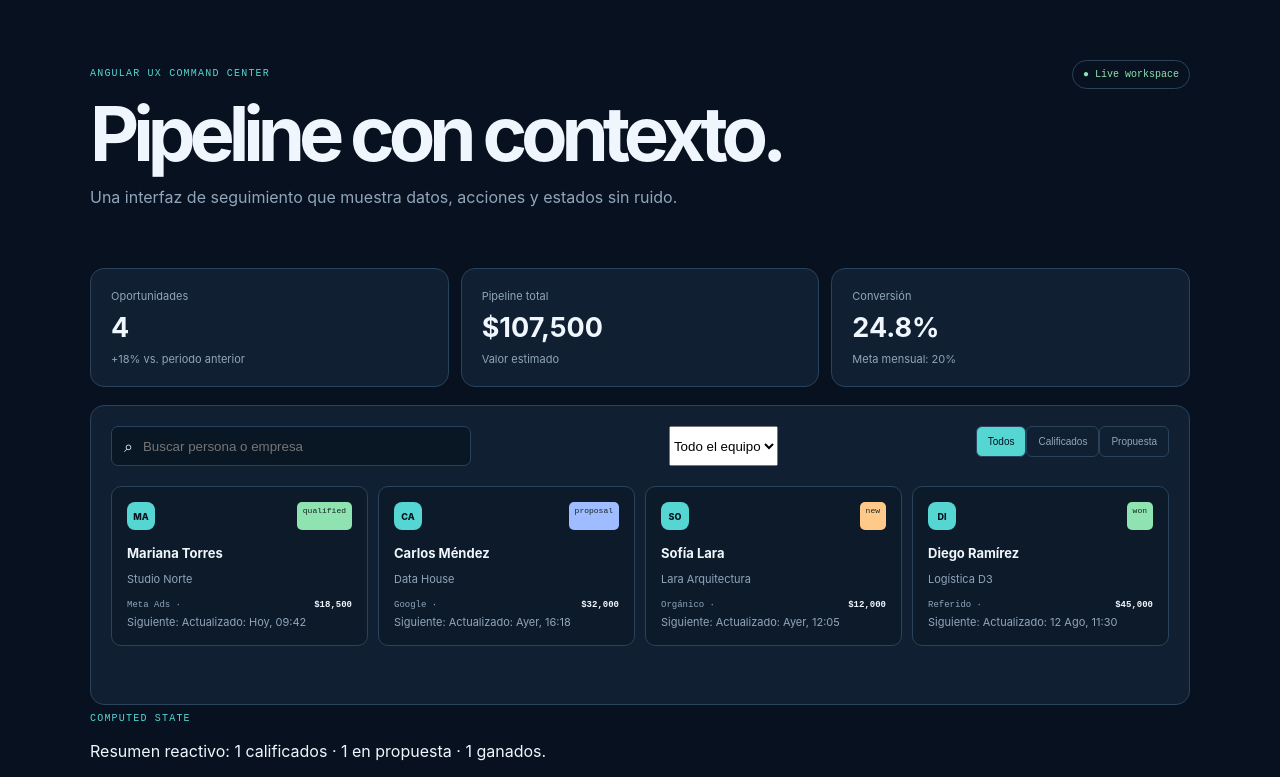
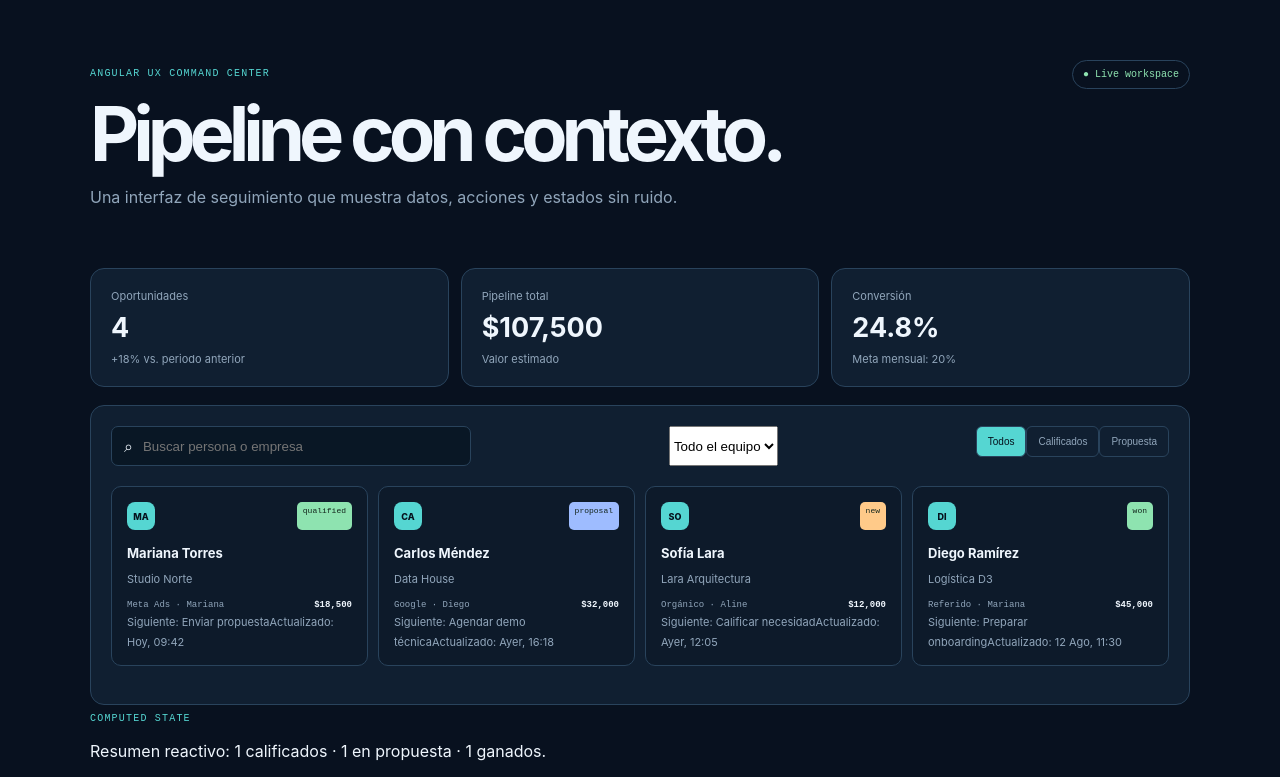
Before and after one commit to AlinePC9128/angular-ux-command-center, an Angular app: page / in a window 1280 px wide. Shown: the top 777 px of the page. Built offline with nearby package versions, Linux system fonts and the light colour scheme; no server answers.

Commit message:
Expand demo and implementation: src/app/lead.service.ts

```diff
--- a/src/app/lead.service.ts
+++ b/src/app/lead.service.ts
@@ -7,10 +7,10 @@ import { Lead } from './models';
 export class LeadService {
   private readonly http = inject(HttpClient);
   private readonly fallback: Lead[] = [
-    { id: 1, name: 'Mariana Torres', company: 'Studio Norte', source: 'Meta Ads', value: 18500, stage: 'qualified', updatedAt: 'Hoy, 09:42' },
-    { id: 2, name: 'Carlos Méndez', company: 'Data House', source: 'Google', value: 32000, stage: 'proposal', updatedAt: 'Ayer, 16:18' },
-    { id: 3, name: 'Sofía Lara', company: 'Lara Arquitectura', source: 'Orgánico', value: 12000, stage: 'new', updatedAt: 'Ayer, 12:05' },
-    { id: 4, name: 'Diego Ramírez', company: 'Logística D3', source: 'Referido', value: 45000, stage: 'won', updatedAt: '12 Ago, 11:30' }
+    { id: 1, name: 'Mariana Torres', company: 'Studio Norte', source: 'Meta Ads', value: 18500, stage: 'qualified', priority: 'high', owner: 'Mariana', nextAction: 'Enviar propuesta', tags: ['B2B', 'web'], updatedAt: 'Hoy, 09:42' },
+    { id: 2, name: 'Carlos Méndez', company: 'Data House', source: 'Google', value: 32000, stage: 'proposal', priority: 'high', owner: 'Diego', nextAction: 'Agendar demo técnica', tags: ['API'], updatedAt: 'Ayer, 16:18' },
+    { id: 3, name: 'Sofía Lara', company: 'Lara Arquitectura', source: 'Orgánico', value: 12000, stage: 'new', priority: 'medium', owner: 'Aline', nextAction: 'Calificar necesidad', tags: ['SEO'], updatedAt: 'Ayer, 12:05' },
+    { id: 4, name: 'Diego Ramírez', company: 'Logística D3', source: 'Referido', value: 45000, stage: 'won', priority: 'high', owner: 'Mariana', nextAction: 'Preparar onboarding', tags: ['CRM'], updatedAt: '12 Ago, 11:30' }
   ];
 
   getLeads() { return this.http.get<Lead[]>('/api/leads').pipe(catchError(() => of(this.fallback))); }
```
